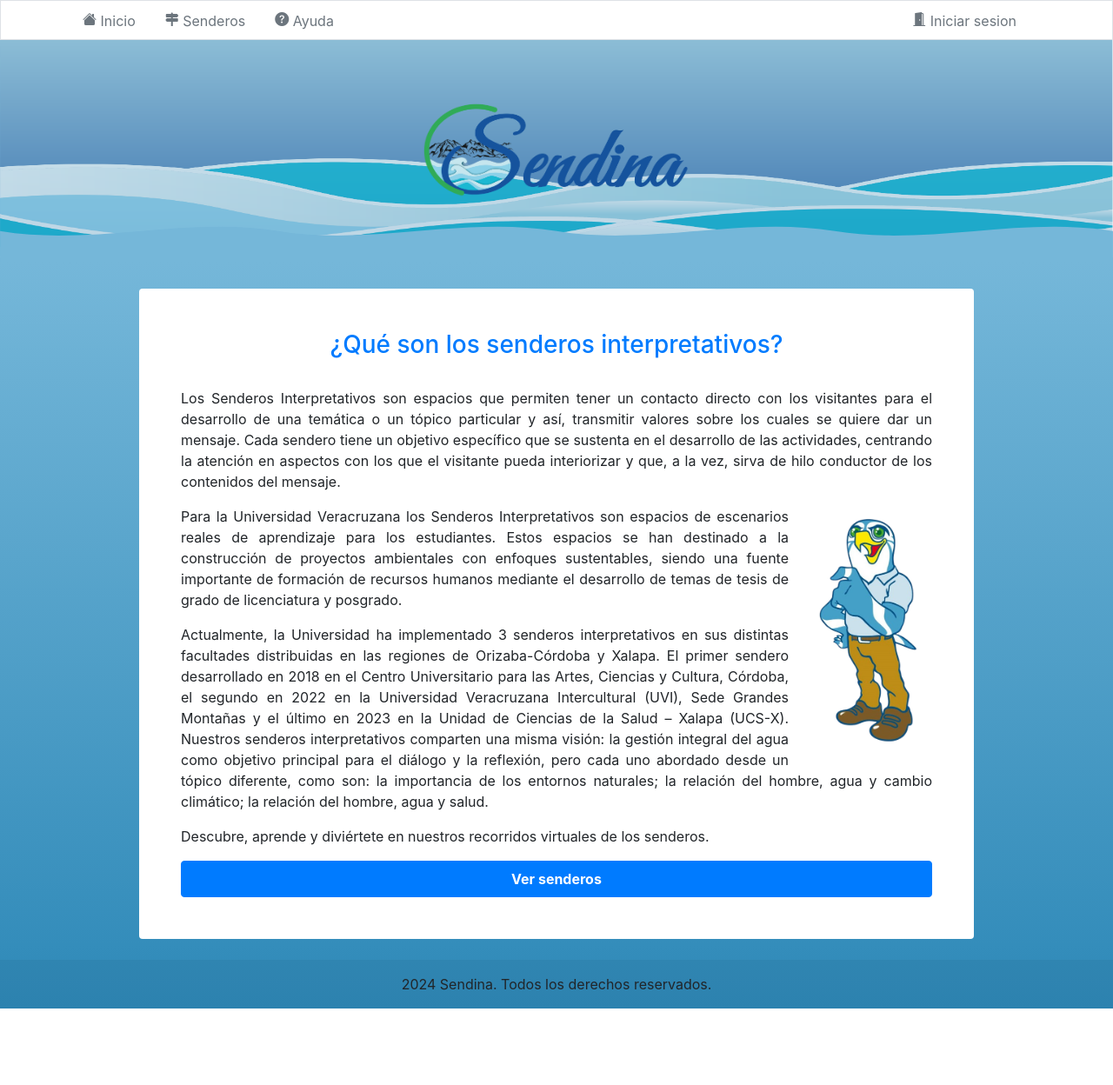
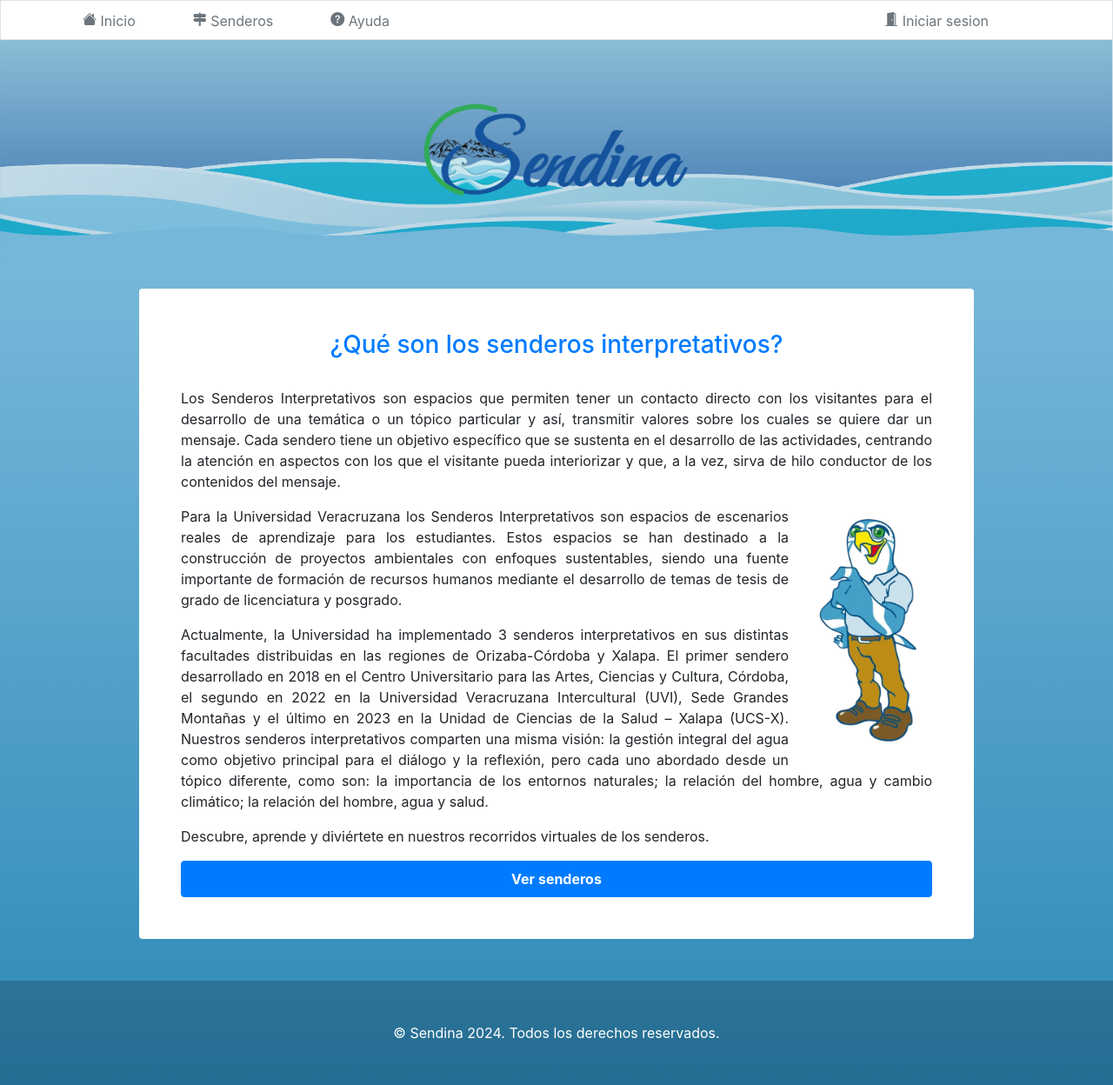
Before and after one commit to Froshlee14/SendinaUV, a PHP site: page /senderosUV/ in a window 1280 px wide. Shown: the whole page at 87% size. Before the commit the page ends 1160 px from the top, so only its background shows below. Run offline with PHP 8.4, Linux system fonts and the light colour scheme; some libraries are stand-ins or nearby versions.

Commit message:
Mínimos cambios de estilos

```diff
--- a/controladores/usuarioControlador.php
+++ b/controladores/usuarioControlador.php
@@ -104,6 +104,11 @@ class UsuarioControlador extends Controlador{
 
 		$id_usuario = $parametros[0];
 
+		if($id_usuario==1){
+			$this->lista();
+			return;
+		}
+
 		if($this->modelo->deleteBD($id_usuario)){
 			$mensaje = "Usuario eliminado";
 		}
--- a/vistas/estacion/editor.php
+++ b/vistas/estacion/editor.php
@@ -145,7 +145,7 @@
 
 	<?php if($id_estacion != 0){ ?>
 
-	<div class="container w-md-75 bg-white p-5 mt-4 mb-4 border-0 rounded">
+	<div class="container w-md-75 bg-white p-5 mt-4 mb-5 border-0 rounded">
 
 		<h5 class="mt-0 mb-4 text-center"> RECURSOS DE ESTACIÓN </h5>
 
--- a/vistas/footer.php
+++ b/vistas/footer.php
@@ -1,7 +1,41 @@
+<!DOCTYPE html>
+<html lang="en">
+
+<head>
+	<meta charset="UTF-8">
+	<meta name="viewport" content="width=device-width, initial-scale=1.0">
+	<meta http-equiv="X-UA-Compatible" content="ie=edge">
+	<title> SENDINA </title>
+
+	<link rel="stylesheet" href="https://cdn.jsdelivr.net/npm/bootstrap@4.0.0/dist/css/bootstrap.min.css"
+	integrity="sha384-Gn5384xqQ1aoWXA+058RXPxPg6fy4IWvTNh0E263XmFcJlSAwiGgFAW/dAiS6JXm" crossorigin="anonymous">
+	<link rel="stylesheet" href="https://cdn.jsdelivr.net/npm/bootstrap-icons@1.3.0/font/bootstrap-icons.css">
+	<link rel="stylesheet" href="<?php echo constant('URL') ?>public/css/custom.css">
+
+</head>
+
+<!--
 <footer class="bg-body-tertiary text-center">
 
-  <div class="text-center p-3" style="background-color: rgba(0, 0, 0, 0.05);">
-    2024 Sendina. Todos los derechos reservados.
-  </div>
+	<div class="text-center p-4" style="background-color: rgba(0, 0, 0, 0.09);">
+		&copy; 2024 Sendina. Todos los derechos reservados.
+	</div>
+
+	<div class="text-center p-4" style="background-color: rgba(0, 0, 0, 0.09);">
+		Universidad Veracruzana
+	</div>
 
 </footer>
+-->
+
+<footer class="text-white text-center" >
+
+	<div class="p-5" style="background-color: rgba(0, 0, 0, 0.2);">
+		<span>
+			&copy; Sendina 2024. Todos los derechos reservados.
+		</span>
+	</div>
+
+</footer>
+
+</html>
--- a/vistas/inicio/index.php
+++ b/vistas/inicio/index.php
@@ -14,7 +14,7 @@
 	<?php require 'vistas/navbar.php' ?>
 	<?php require 'vistas/header.php' ?>
 
-	<div class="container-fluid p-0">
+	<div class="container-fluid p-0 mb-5">
 		<div class="container w-md-75 bg-white p-5 mt-4 mb-4 border-0 rounded shadow">
 			<h3 class="pb-4 text-primary text-center">¿Qué son los senderos interpretativos?</h3>
 
--- a/vistas/navbar.php
+++ b/vistas/navbar.php
@@ -13,6 +13,15 @@
 </head>
 
 
+<style>
+@media (max-width: 991px) {
+    .navbar-nav.d-none.d-lg-flex {
+        display: flex !important;
+        flex-direction: row;
+    }
+}
+</style>
+
 <body>
 
 
@@ -20,23 +29,16 @@
 
 	<nav class=" navbar navbar-expand-lg container">
 
-
-		<button class="navbar-toggler ml-auto bg-secondary" type="button" data-toggle="collapse" data-target="#navbarSupportedContent" aria-controls="navbarSupportedContent" aria-expanded="false" aria-label="Toggle navigation">
-			<i class="bi bi-list text-white"></i>
-		</button>
-
-		<div class="collapse navbar-collapse" id="navbarSupportedContent">
-
 			<div class="navbar-nav mr-auto ">
 
-				<ul class="navbar-nav me-4 my-3 my-lg-0">
+				<ul class="navbar-nav me-4 my-3 my-lg-0 d-flex flex-row">
 					<li class="nav-item">
-						<a class="nav-link btn btn-link btn-transparent	py-0 mr-3 text-secondary" href="<?php echo constant('URL') ?>inicio">
+						<a class="nav-link btn btn-link btn-transparent	py-0 mr-5 text-secondary" href="<?php echo constant('URL') ?>inicio">
 							<i class="bi bi-house-fill"></i> Inicio
 						</a>
 					</li>
 					<li class="nav-item">
-						<a class="nav-link btn btn-link btn-transparent py-0 mr-3 text-secondary" href="<?php echo constant('URL') ?>sendero/lista">
+						<a class="nav-link btn btn-link btn-transparent py-0 mr-5 text-secondary" href="<?php echo constant('URL') ?>sendero/lista">
 							<i class="bi bi-signpost-2-fill"></i> Senderos
 						</a>
 					</li>
@@ -47,7 +49,7 @@
 					</li> -->
 
 					<li class="nav-item">
-						<a class="nav-link btn btn-link btn-transparent py-0 mr-3 text-secondary" href="#download">
+						<a class="nav-link btn btn-link btn-transparent py-0 mr-5 text-secondary" href="#download">
 							<i class="bi bi-question-circle-fill"></i> Ayuda
 						</a>
 					</li>
@@ -55,27 +57,31 @@
 				</ul>
 			</div>
 
-			<div class="navbar-nav ml-auto ">
+		<button class="navbar-toggler ml-auto bg-secondary" type="button" data-toggle="collapse" data-target="#navbarSupportedContent" aria-controls="navbarSupportedContent" aria-expanded="false" aria-label="Toggle navigation">
+			<i class="bi bi-list text-white"></i>
+		</button>
+
+		<div class="collapse navbar-collapse" id="navbarSupportedContent">
+
+			<div class="navbar-nav ml-auto">
 				<ul class="navbar-nav me-4 my-3 my-lg-0">
-
-
 
 					<?php if(!isset($_SESSION['user_id'])){ ?>
 					<li class="nav-item">
-						<a class="nav-link btn btn-link btn-transparent py-0 mr-3 text-secondary" href="<?php echo constant('URL') ?>login">
+						<a class="nav-link btn btn-link btn-transparent py-0 mr-5 text-secondary" href="<?php echo constant('URL') ?>login">
 							<i class="bi bi-door-open-fill"></i> Iniciar sesion
 						</a>
 					</li>
 					<?php }else{?>
 						<?php if($_SESSION['user_rol'] === "Administrador"){ ?>
 							<li class="nav-item">
-								<a class="nav-link btn btn-link btn-transparent py-0 mr-3 text-secondary" href="<?php echo constant('URL') ?>usuario/lista">
+								<a class="nav-link btn btn-link btn-transparent py-0 mr-5 text-secondary" href="<?php echo constant('URL') ?>usuario/lista">
 									<i class="bi bi-people-fill"></i> Usuarios
 								</a>
 							</li>
 						<?php } ?>
 						<li class="nav-item">
-							<a class="nav-link btn btn-link btn-transparent py-0 mr-3 text-secondary" href="<?php echo constant('URL') ?>login/salir">
+							<a class="nav-link btn btn-link btn-transparent py-0 mr-5 text-secondary" href="<?php echo constant('URL') ?>login/salir">
 								<i class="bi bi-door-closed-fill"></i>
 								<?php
 								if(isset($_SESSION['user_id'])){
@@ -89,8 +95,6 @@
 				</ul>
 			</div>
 
-
-
 		</div>
 	</nav>
 </div>
--- a/vistas/recurso/editor.php
+++ b/vistas/recurso/editor.php
@@ -38,7 +38,7 @@
 
 	<?php  require 'vistas/header.php' ?>
 
-	<div class="container w-md-75 bg-white p-5 mt-4 mb-4 border-0 rounded">
+	<div class="container w-md-75 bg-white p-5 mt-4 mb-5 border-0 rounded">
 
 		<!-- <p> <?php echo $this->mensaje; ?></p> -->
 
--- a/vistas/sendero/editor.php
+++ b/vistas/sendero/editor.php
@@ -180,7 +180,7 @@
 
 	<?php if($id_sendero != 0){ ?>
 
-	<div class="container w-md-75 bg-white p-5 mt-4 mb-4 border-0 rounded">
+	<div class="container w-md-75 bg-white p-5 mt-4 mb-5 border-0 rounded">
 
 		<h5 class=" mb-3 text-center"> ESTACIONES DE SENDERO </h5>
 
--- a/vistas/sendero/index.php
+++ b/vistas/sendero/index.php
@@ -15,7 +15,7 @@
 	<?php  require 'vistas/navbar.php' ?>
 	<?php  require 'vistas/header.php' ?>
 
-	<div class="container w-md-75 bg-white p-sm-5 p-3 mt-4 mb-4 border-0 rounded">
+	<div class="container w-md-75 bg-white p-sm-5 p-3 mt-4 mb-5 border-0 rounded">
 
 
 			<h3 class="mt-0 mb-4 text-center"> Lista de senderos </h3>
--- a/vistas/sendero/visualizador.php
+++ b/vistas/sendero/visualizador.php
@@ -48,7 +48,7 @@
 
 	?>
 
-	<div class="container bg-white p-0 mt-4 mb-4 border-0 rounded">
+	<div class="container bg-white p-0 mt-4 mb-5 border-0 rounded">
 
 		<div class="row rounded" data-spy="scroll" data-target="#myScrollspy" data-offset="200">
 			<div class="col-12 col-sm-7 p-5 bg-white rounded">
--- a/vistas/usuario/editor.php
+++ b/vistas/usuario/editor.php
@@ -30,7 +30,7 @@
 
 	<?php  require 'vistas/header.php' ?>
 
-	<div class="container w-md-75 bg-white p-5 mt-4 mb-4 border-0 rounded">
+	<div class="container w-md-75 bg-white p-5 mt-4 mb-5 border-0 rounded">
 
 		<form  class="form-card" action="<?php echo constant('URL') ?>usuario/guardar" method="post" id="senderoForm">
 
--- a/vistas/usuario/index.php
+++ b/vistas/usuario/index.php
@@ -15,7 +15,7 @@
 
 	<?php  require 'vistas/header.php' ?>
 
-	<div class="container w-md-75 bg-white p-5 mt-4 mb-4 border-0 rounded">
+	<div class="container w-md-75 bg-white p-5 mt-4 mb-5 border-0 rounded">
 
 		<h5 class=" mb-3 text-center"> USUARIOS </h5>
 		<a  class="btn btn-block btn-primary ml-auto mb-3" href="<?php echo constant('URL').'usuario/editar/0'?>"> Agregar usuario </a>
```
